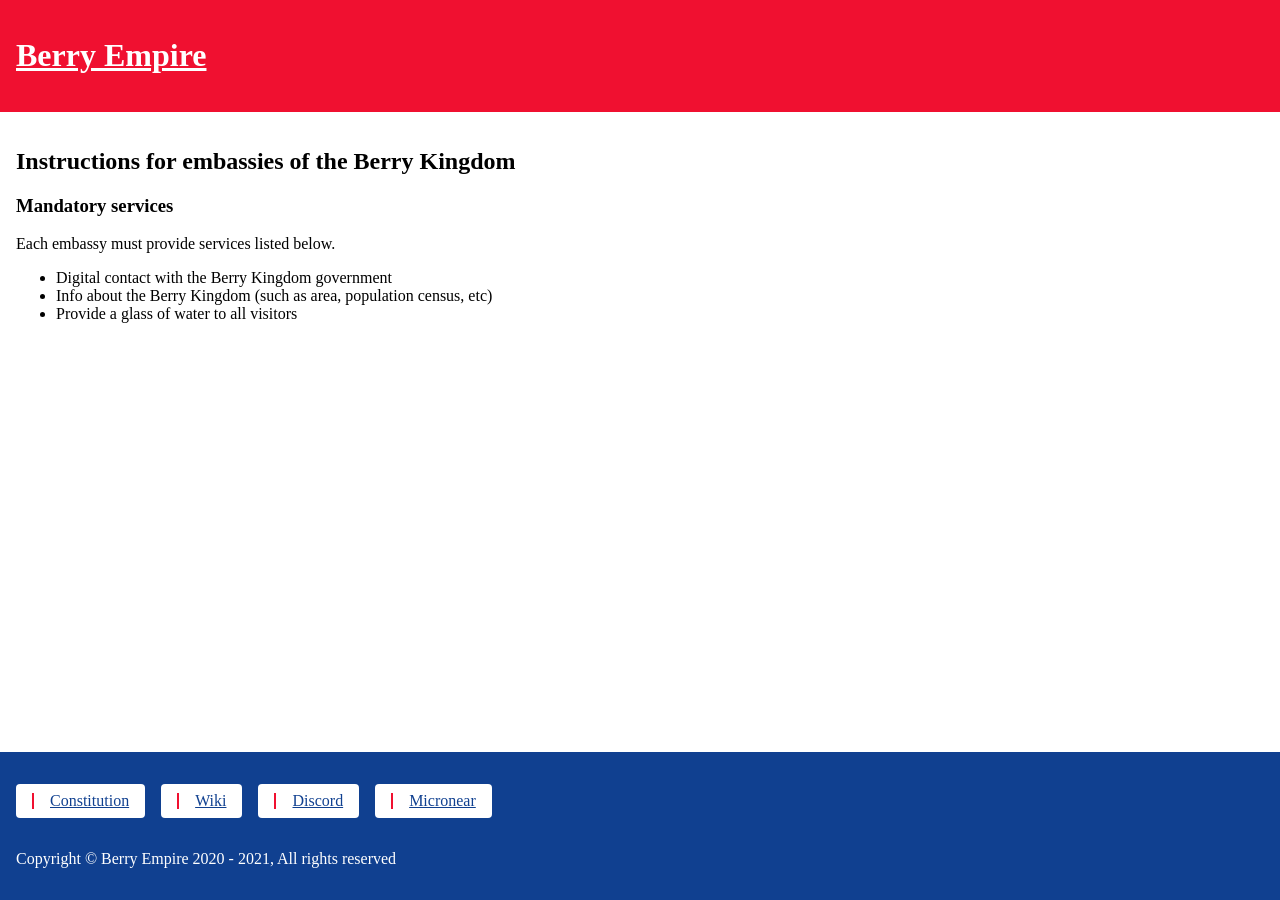
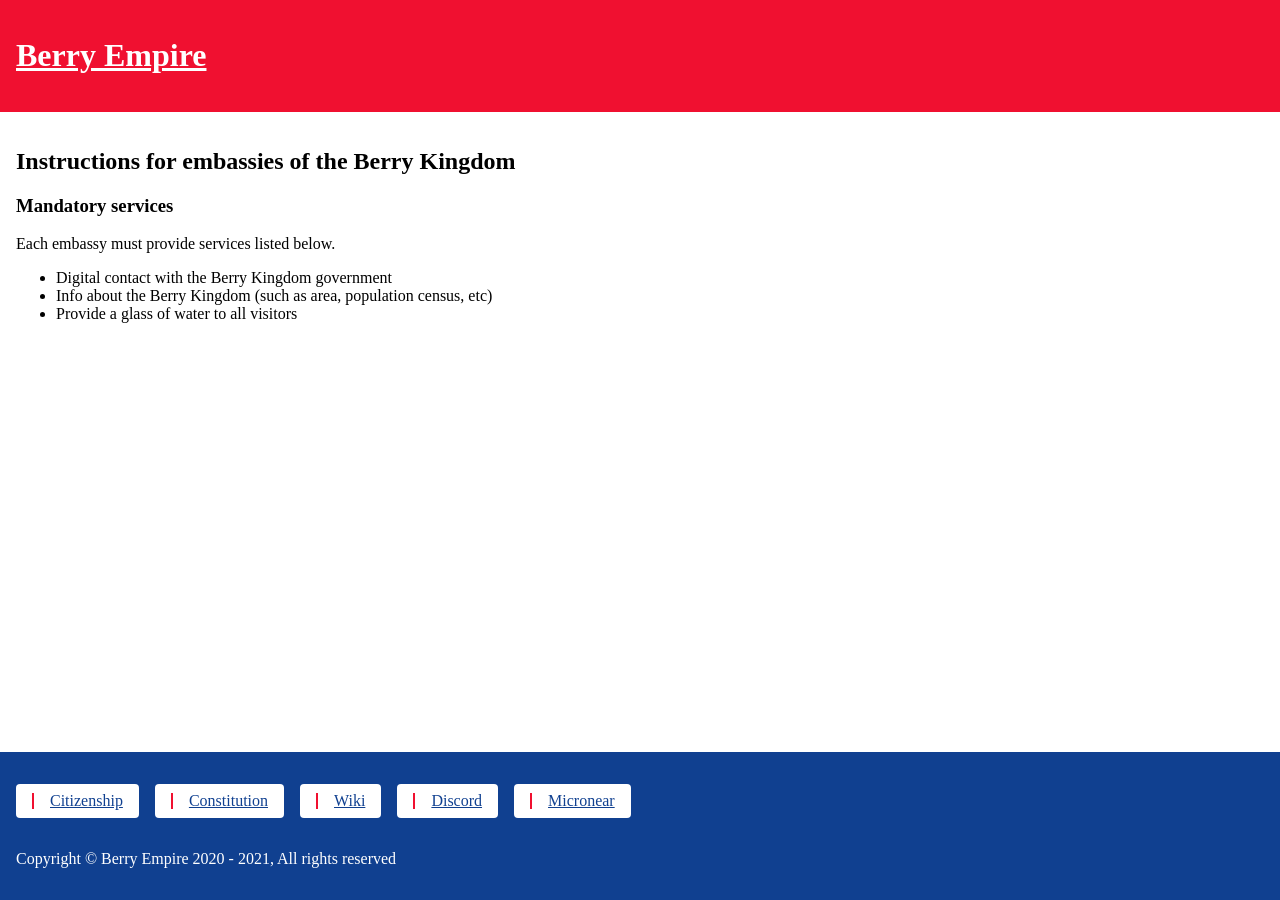
Before and after one commit to berryempire/berryempire.github.io, a Jekyll site: the page built from embassy.md, in a window 1280 px wide. Built offline with Jekyll 4.4.1, drawn with Linux system fonts in a browser that asks for light colours; our own code applies the rules of GitHub Pages for plain Markdown files.

Commit message:
Update default.html

```diff
--- a/_layouts/default.html
+++ b/_layouts/default.html
@@ -13,6 +13,7 @@
     </main>
     <footer>
         <div class="links">
+            <p><a target="_blank" href="https://docs.google.com/forms/d/e/1FAIpQLSfkJTmNNMBZQjtnY1X0qukH5jc4miOadwbrQjsZ3HqjJVhTfQ/viewform?usp=sf_link">Citizenship</a></p>
             <p><a target="_blank" href="/constitution.txt">Constitution</a></p>
             <p><a target="_blank" href="https://micronations.wiki/wiki/Berry_Empire">Wiki</a></p>
             <p><a target="_blank" href="https://discord.gg/GPzvUDccRX">Discord</a></p>
```
